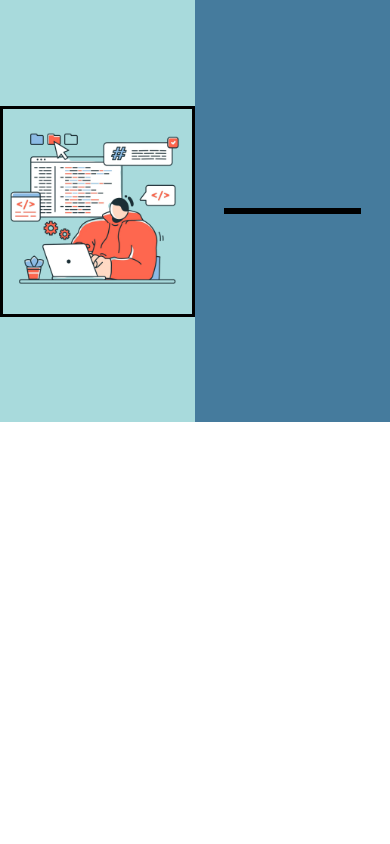
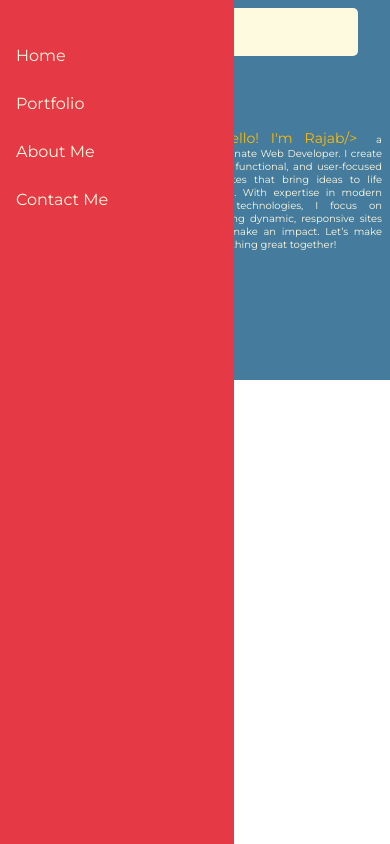
Before and after one commit to Rajab4516/Personal-Portfolio, a React (Create React App) app: page / in a window 390 px wide. Built offline with nearby package versions, Linux system fonts and the light colour scheme.

Commit message:
Some Changes

```diff
--- a/public/index.html
+++ b/public/index.html
@@ -9,6 +9,8 @@
       name="description"
       content="Web site created using create-react-app"
     />
+    <!--Font Awesome Link Starts-->
+    <script src="https://kit.fontawesome.com/3030430752.js" crossorigin="anonymous"></script>
     <link rel="apple-touch-icon" href="%PUBLIC_URL%/logo192.png" />
     <!--
       manifest.json provides metadata used when your web app is installed on a
--- a/src/Components/MainBanner.css
+++ b/src/Components/MainBanner.css
@@ -61,7 +61,7 @@
 .main-banner-container
   .main-banner-container-col-2
   .main-banner-container-col-2-content {
-  /* border: 3px solid black; */
+  /* border: 3px solid rgb(173, 37, 37); */
   width: 70%;
   height: auto;
   display: flex;
@@ -115,46 +115,34 @@
 
 @media (max-width: 480px) {
 .main-banner-container {
-  width: 100%;
-  height: 50vh;
+  height: 45vh;
   /* border: 10px solid tomato; */
-  display: flex;
-  justify-content: center;
-  align-items: center;
 }
 .navbar-main-container {
   /* border:5px solid rgb(3, 189, 52); */
   width: 100%;
-  height: 7rem;
+  height: 3rem;
   display: flex;
   justify-content: center;
   align-items: center;
   position: absolute;
   /* background-color: #a8e6cf; */
-  padding: 3rem;
+  padding: 2rem;
 }
 .main-banner-container .main-banner-container-col-1 {
   width: 50%;
   height: 100%;
   /* border: 3px solid brown; */
-  background-color: #a8dadc;
-  display: flex;
-  justify-content: center;
-  align-items: center;
 }
 .main-banner-container .main-banner-container-col-2 {
   width: 50%;
   height: 100%;
   /* border: 3px solid brown; */
-  background-color: #457b9d;
-  display: flex;
-  justify-content: center;
-  align-items: center;
 }
 .main-banner-container
   .main-banner-container-col-1
   .main-banner-container-col-1-content {
-  border: 3px solid black;
+  /* border: 3px solid black; */
   width: 100%;
   height: 50%;
   position: relative;
@@ -174,32 +162,28 @@
 .main-banner-container
   .main-banner-container-col-2
   .main-banner-container-col-2-content {
-  border: 3px solid black;
-  width: 70%;
+  /* border: 3px solid black; */
+  width: 100%;
   height: auto;
-  display: flex;
-  justify-content: center;
-  align-items: center;
+  padding: 0.5rem;
 }
 .main-banner-container
   .main-banner-container-col-2
   .main-banner-container-col-2-content
   p {
-  color: #fefae0;
-  font-weight: 500;
-  font-size: 1.3rem;
-  word-spacing: 0.7rem;
-  line-height: 2.5rem;
+  font-weight: 400;
+  font-size: 10px;
+  word-spacing: 0px;
+  line-height: normal;
   text-align: justify;
 }
 .main-banner-container
   .main-banner-container-col-2
   .main-banner-container-col-2-content
   p #rajab-name{
-    font-size: 2.5rem;
-    background-color: #001219;
-    border-radius: 10px;
-    padding: 5px 8px;
+    font-size: 14px;
+    background-color: transparent;
+    color: rgb(255, 187, 0);
   }
 
 }
--- a/src/Components/MainBanner.js
+++ b/src/Components/MainBanner.js
@@ -16,7 +16,7 @@ export default function MainBanner() {
         </div>
         <div className="main-banner-container-col-2">
         <div className="main-banner-container-col-2-content">
-          {/* <p><span id='rajab-name'>&lt;Hello! I'm Rajab/&gt;</span> a passionate Web Developer. I create sleek, functional, and user-focused websites that bring ideas to life online. With expertise in modern web technologies, I focus on building dynamic, responsive sites that make an impact. Let’s make something great together!</p> */}
+          <p><span id='rajab-name'>&lt;Hello! I'm Rajab/&gt;</span> a passionate Web Developer. I create sleek, functional, and user-focused websites that bring ideas to life online. With expertise in modern web technologies, I focus on building dynamic, responsive sites that make an impact. Let’s make something great together!</p>
         </div>
         </div>
       </div>
--- a/src/Components/Navbar.css
+++ b/src/Components/Navbar.css
@@ -78,16 +78,16 @@
 
   @media (max-width: 480px) {
     .navbar-container {
-      /* width: 80%;
-      height: 5rem;
-      border: 3px solid black;
+      width: 100%;
+      height: 3rem;
+      /* border: 3px solid black; */
       display: flex;
       justify-content: space-between;
       align-items: center;
       background-color: #fefae0;
-      border-radius: 40px;
-      border: 1px solid #001219; */
-      display: none;
+      border-radius: 5px;
+      border: none;
+      overflow: hidden;
     }
     .navbar-container .logo-container {
       /* border: 2px solid red; */
@@ -100,37 +100,39 @@
     }
     .navbar-container .navbar-links-container {
       /* border: 3px solid red; */
-      height: auto;
-      width: 80%;
-      display: flex;
-      justify-content: center;
-      align-items: center;
+      height: 100vh;
+      background-color: #e63946;
+      width: 60%;
+      display: block;
+      position: absolute;
+      z-index: 999;
+      top: 0%;
+      left: 0%;
     }
     .navbar-container .navbar-links-container ul {
-      display: flex;
+      display: block;
+      margin-top: 2rem;
+      margin-left: 1rem;
     }
     .navbar-container .navbar-links-container ul li {
-      list-style-type: none;
-      padding: 10px;
-      margin-right: 1rem;
+      padding: 0px;
+      height: auto;
+      /* border: 2px solid #fff; */
+      margin-right: 0rem;
+      /* margin-bottom: 3rem; */
+      line-height: 3rem;
     }
     .navbar-container .navbar-links-container ul li a {
-      text-decoration: none;
-      padding: 10px;
-      color: black;
-      border-radius: 3px;
-      transition: 0.3s;
+      padding: 0px;
+      color: #fefae0;
+      border-radius: 0px;
     }
     .navbar-container .navbar-links-container ul li .active {
-      background-color: #001219;
+      background-color: transparent;
       color: #fefae0;
     }
-    .navbar-container .navbar-links-container ul li a:hover {
-      background-color: #001219;
-      color: #fefae0;
-    }
-    .navbar-container .logo-container h4 {
-      font-size: 1.5rem;
+      .navbar-container .logo-container h4 {
+      font-size: 1rem;
       color: rgb(0, 0, 0);
     }
   }
--- a/src/Components/Navbar.js
+++ b/src/Components/Navbar.js
@@ -14,6 +14,7 @@ export default function Navbar() {
                 <li><a href="#">Portfolio</a></li>
                 <li><a href="#">About Me</a></li>
                 <li><a href="#">Contact Me</a></li>
+                <li></li>
             </ul>
         </div>
       </div>
```
Also changed, not shown: package.json (+45 -21 lines), .eslintrc.json (added), 1 other file (tests, documents, lock files or other folders).
